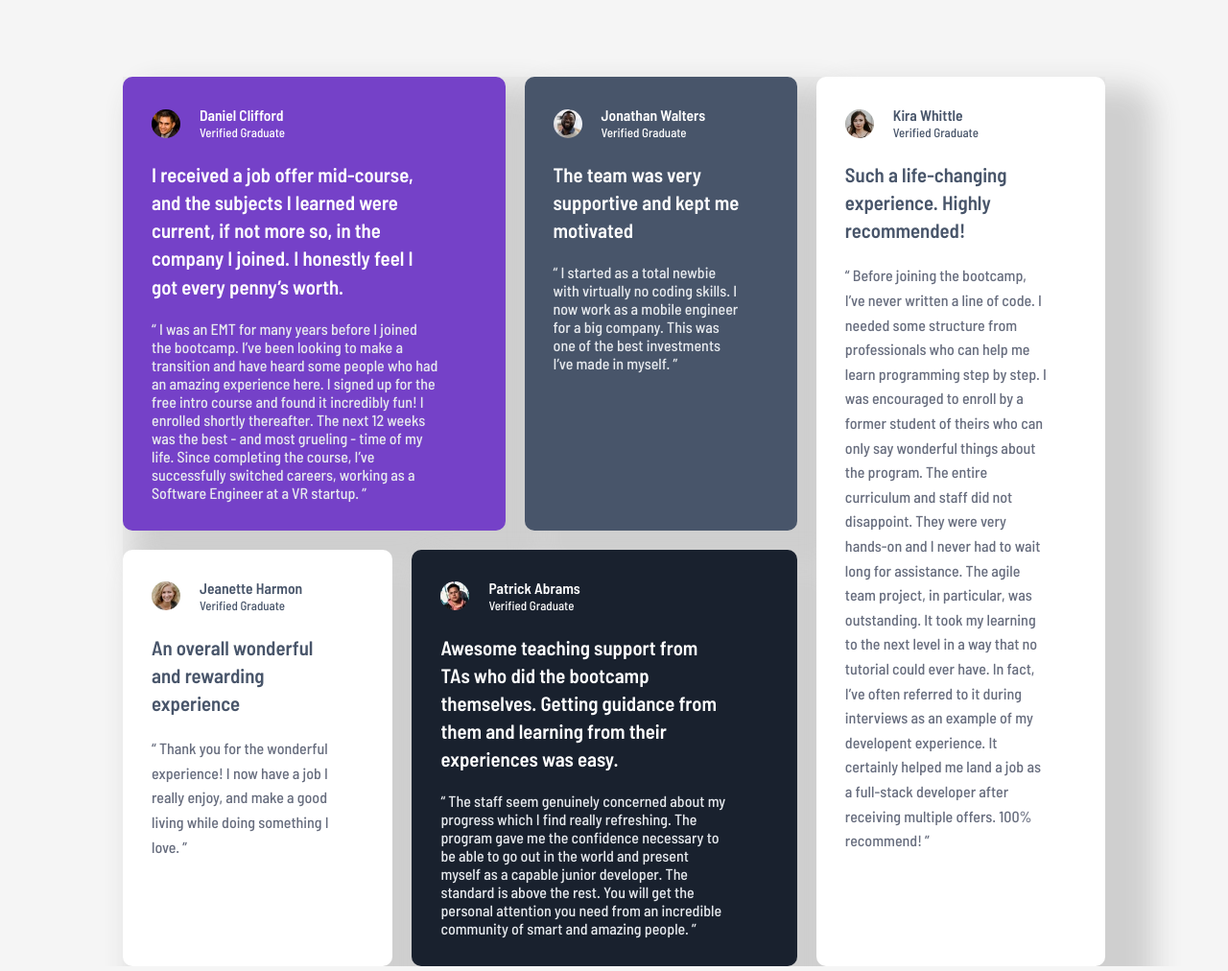
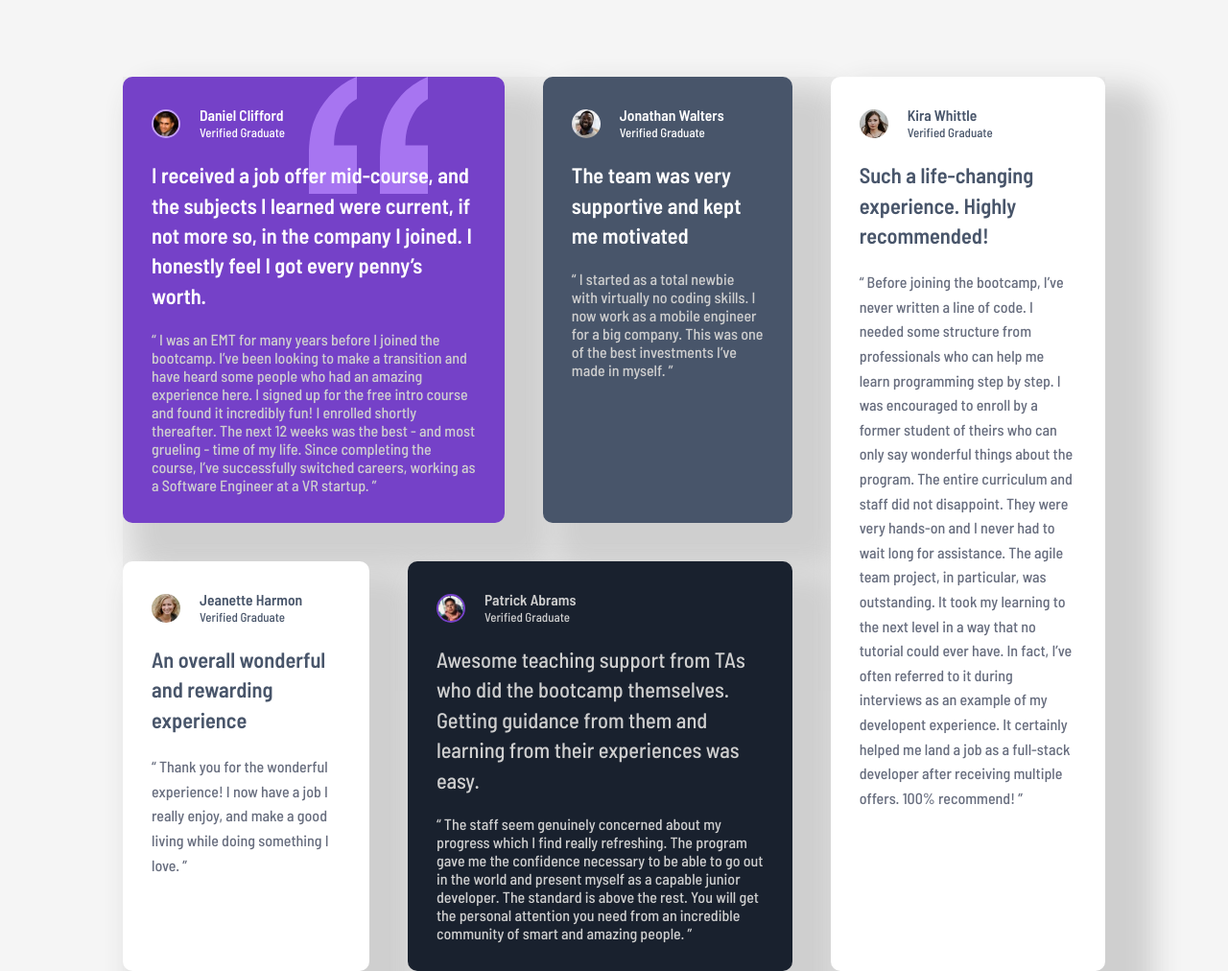
Before and after one commit to aprahemmahmoud/Testimonials-grid-section, a plain HTML site: page index.html in a window 1280 px wide. Shown: the whole page at 96% size. Drawn offline with Linux system fonts and the light colour scheme; a web font is replaced by a local one.

Commit message:
Some changes add.

```diff
--- a/css/main.css
+++ b/css/main.css
@@ -35,11 +35,12 @@ section {
     display: grid;
     grid-template-columns: repeat(11, auto);
     grid-template-rows: repeat(2,1fr);
-    gap: 20px;
+    gap: 40px;
     background-color: #EEE;
     grid-template-areas:
     "Daniel Daniel Daniel Daniel Daniel jon jon jon kira kira kira"
     "jean jean jean patrick patrick patrick patrick patrick kira kira kira";
+    z-index: -2;
 }
 
 .card-1 {
@@ -75,6 +76,10 @@ section {
         "patrick"
         "kira";
     }
+
+    .quote {
+        display: none;
+    }
 }
 /* End of section */
 /* start of card */
@@ -99,8 +104,31 @@ section {
 }
 
 .Job-title {
-    font-size: 1.3em;
+    font-size: 1.4em;
     line-height: 1.4;
+}
+
+.card-1 {
+    position: relative;
+    z-index: -1;
+}
+
+.card-1 .Name img  {
+    border: 2px solid var(--primary-purple2);
+}
+
+.quote {
+    position: absolute;
+    top: 0px;
+    right: 0px;
+    transform:translate(-90px, 10px)  scale(1.2);
+    z-index: -1;
+}
+
+
+
+.card-4 img{
+    border: 2px solid var(--primary-purple3);
 }
 
 .card-1
@@ -110,12 +138,17 @@ section {
     font-weight: 600;
 }
 
-.card-1 .Description
-,.card-2 .Description
-,.card-4 .Description {
-    color: var(--Neutral-grey1);
+.card-1 .Description,.card-2 .Description {
+    color: var(--Neutral-grey2);
     font-weight: 500;
 }
+
+
+.card-4 {
+    color: var(--Neutral-grey2);
+    font-weight: 500;
+}
+
 
 .card-3
 ,.card-5 {
@@ -130,7 +163,7 @@ section {
     line-height: 1.6;
 }
 
-.card img {
+.card .Name img {
     border-radius: 50%;
     height: 30px;
 }
@@ -162,7 +195,7 @@ section {
 .conteneur {
     padding: 30px;
     height: 100%;
-    width: 90%;
+    width: 100%;
     display: flex;
     flex-flow: column;
     gap: 20px;
--- a/index.html
+++ b/index.html
@@ -15,7 +15,7 @@
     <!-- daniel -->
     <div class="card-1 card">
       <div class="conteneur">
-
+        <img class="quote" src="images/bg-pattern-quotation.svg" alt="">
       <div class="Name">
           <img src="images/image-daniel.jpg" alt="Daniel Clifford">
           <p><span>Daniel Clifford</span><br>Verified Graduate</p>
```
